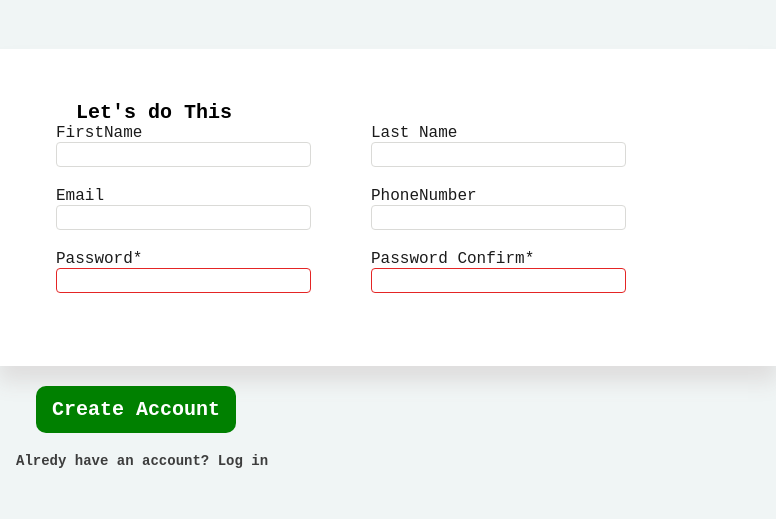
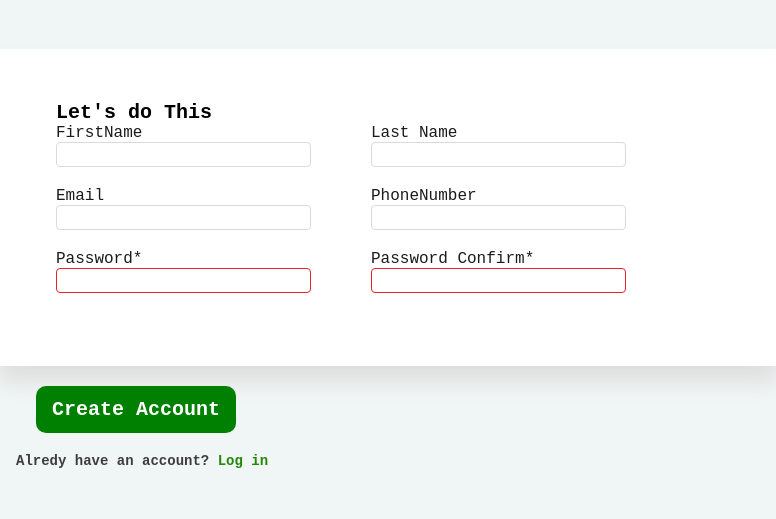
Before and after one commit to zacharyofsweden/Sign-up-Form, a plain HTML site: page index.html in a window 1280 px wide. Shown: the part 187-706 px from the top of the page, 504-1280 px from the left. Drawn offline with Linux system fonts and the light colour scheme.

Commit message:
Last toutches in css

```diff
--- a/index.html
+++ b/index.html
@@ -85,7 +85,7 @@
             <div class="bottom">
                 <button type="submit">Create Account</button>
 
-                <p class="logIn">Alredy have an account? Log in</p>
+                <p class="logIn">Alredy have an account? <span>Log in</span></p>
             </div>
         </div>
     </div>
--- a/style.css
+++ b/style.css
@@ -45,7 +45,7 @@
 }
 
 .logoText {
-    text-overflow:clip;
+    text-overflow: clip;
     font-size: 2rem;
     color: aliceblue;
     font-weight: bold;
@@ -78,7 +78,7 @@
 
 .firstP {
     width: 38rem;
-   text-wrap:wrap;
+    text-wrap: wrap;
     text-align: start;
     margin-bottom: 1rem;
 }
@@ -96,7 +96,7 @@
 }
 
 h1 {
-    margin-left: 4rem;
+    margin-left: 3rem;
     margin-top: -1rem;
 }
 
@@ -153,24 +153,35 @@ button:hover {
     background-color: rgba(7, 134, 7, 0.774);
 }
 
+.logIn>* {
+    font-size: 0.7rem;
+    font-weight: bold;
+    color: rgb(38, 134, 9);
+}
+
+span:hover {
+    cursor: pointer;
+}
 
 .logIn {
     font-size: 0.7rem;
     font-weight: bold;
     color: rgb(61, 61, 61);
 }
+
 input:valid {
 
     border: 1px solid rgb(218, 218, 215);
 }
+
 input:invalid {
     border-style: solid;
     border-color: rgb(228, 37, 37);
 }
 
-input:focus{
- outline: none;
-border-color: rgb(40, 150, 253);
+input:focus {
+    outline: none;
+    border-color: rgb(40, 150, 253);
 }
 
 input {
```
